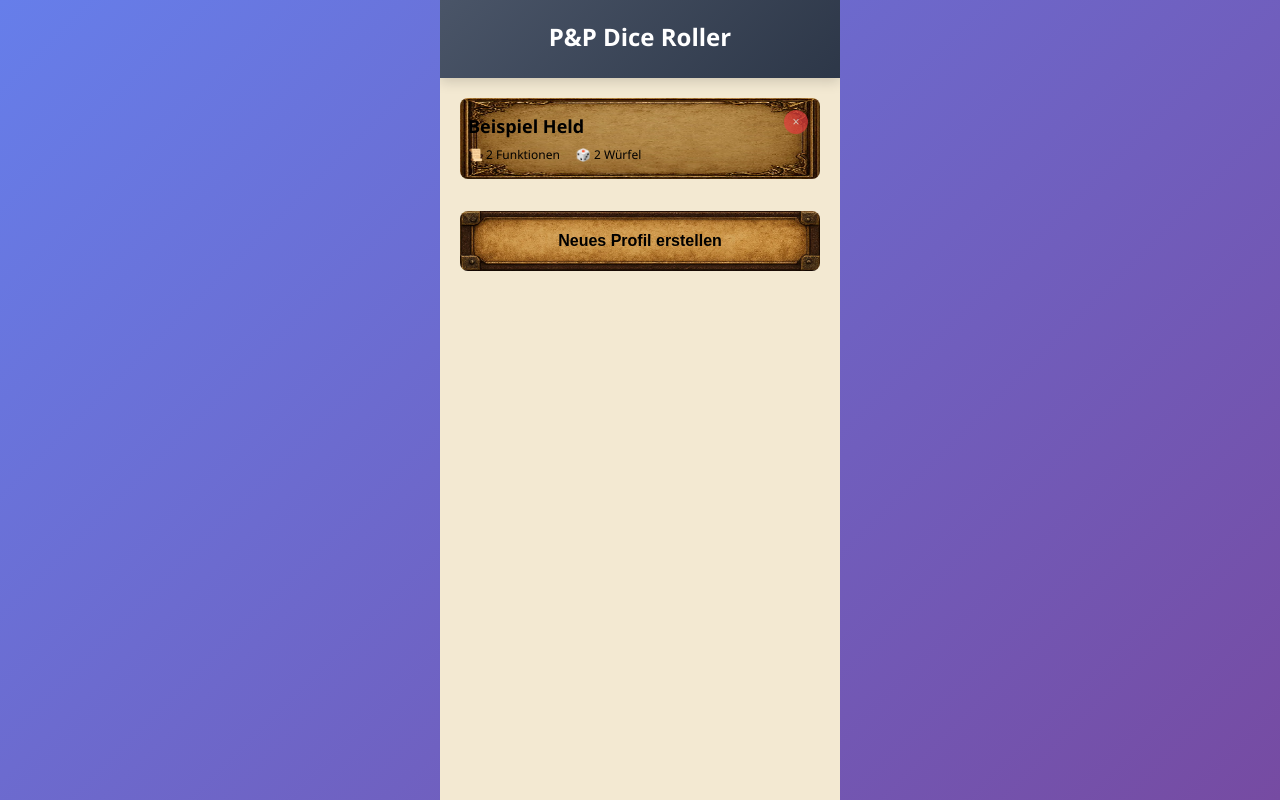
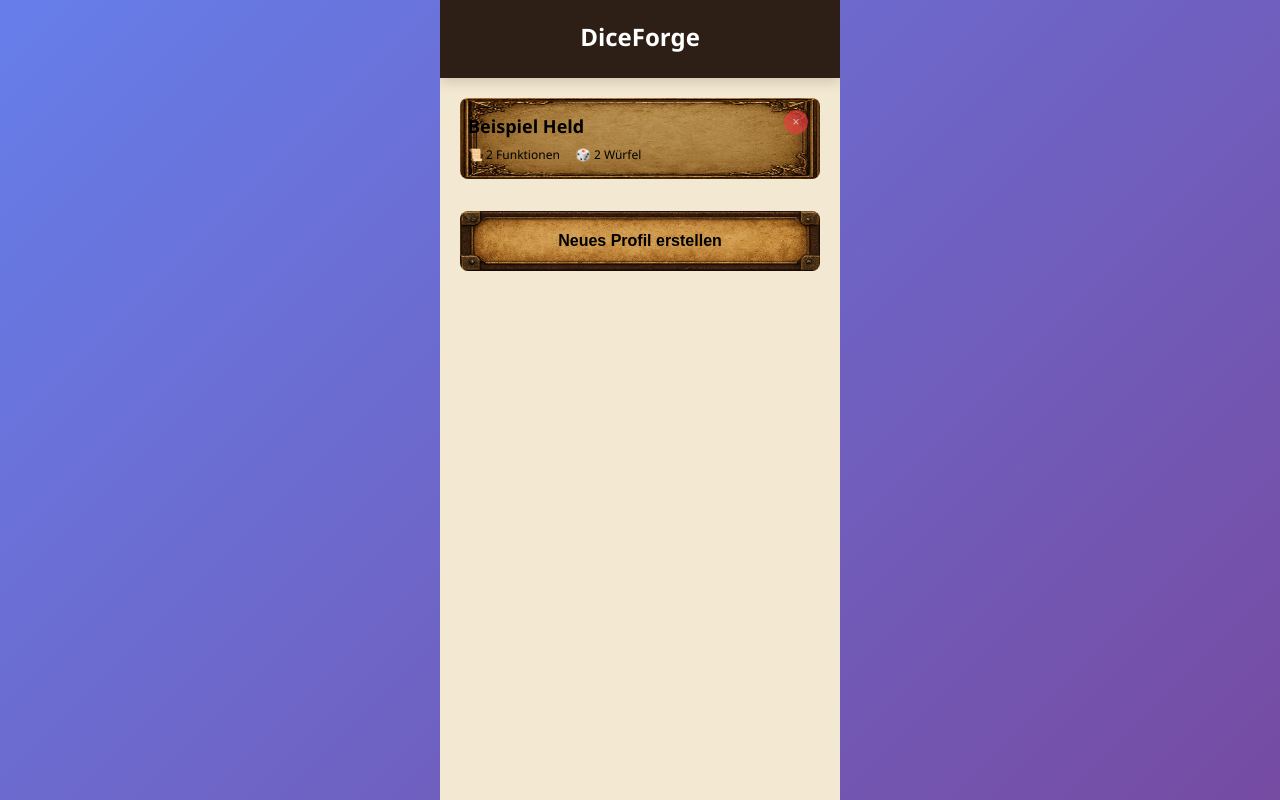
Before and after one commit to misut13/Dice_Roller, a plain HTML site: page dice_roller_app.html in a window 1280 px wide. Drawn offline with Linux system fonts and the light colour scheme.

Commit message:
Darken header background

```diff
--- a/dice_roller_app.html
+++ b/dice_roller_app.html
@@ -3,7 +3,7 @@
 <head>
     <meta charset="UTF-8">
     <meta name="viewport" content="width=device-width, initial-scale=1.0">
-    <title>P&P Dice Roller</title>
+    <title>DiceForge</title>
     <style>
         * {
             margin: 0;
@@ -30,7 +30,7 @@
         }
 
         .header {
-            background: linear-gradient(135deg, #4a5568, #2d3748);
+            background: rgb(45, 31, 21);
             color: white;
             padding: 20px;
             text-align: center;
@@ -330,7 +330,7 @@
         <div class="header">
             <button class="back-btn" id="backBtn" style="display: none;">↩</button>
             <button class="settings-btn" id="settingsBtn" style="display: none;">⚙️</button>
-            <h1 id="headerTitle">P&P Dice Roller</h1>
+            <h1 id="headerTitle">DiceForge</h1>
             <div class="subtitle" id="headerSubtitle"></div>
         </div>
 
@@ -481,7 +481,7 @@
 
         function showProfileList() {
             showScreen('profileListScreen');
-            document.getElementById('headerTitle').textContent = 'P&P Dice Roller';
+            document.getElementById('headerTitle').textContent = 'DiceForge';
             document.getElementById('headerSubtitle').textContent = '';
             renderProfiles();
         }
```
